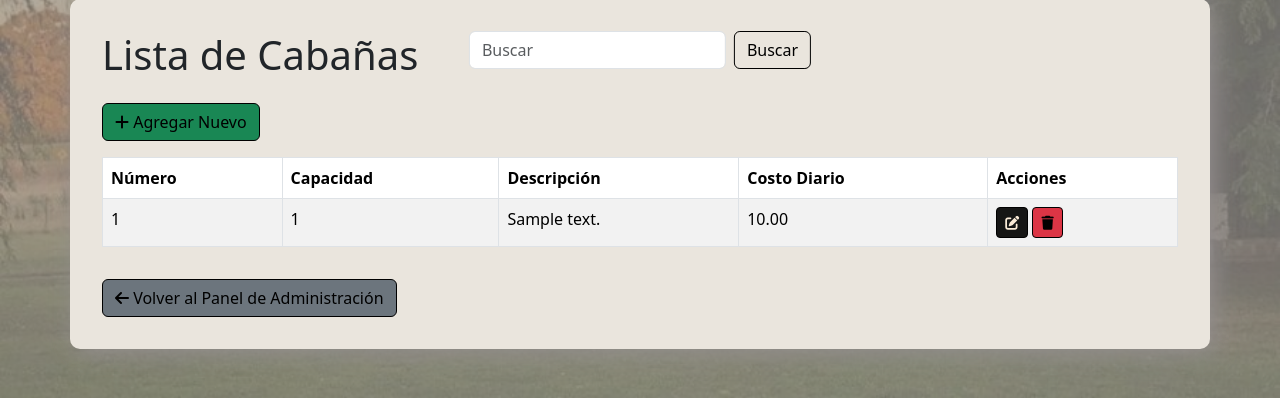
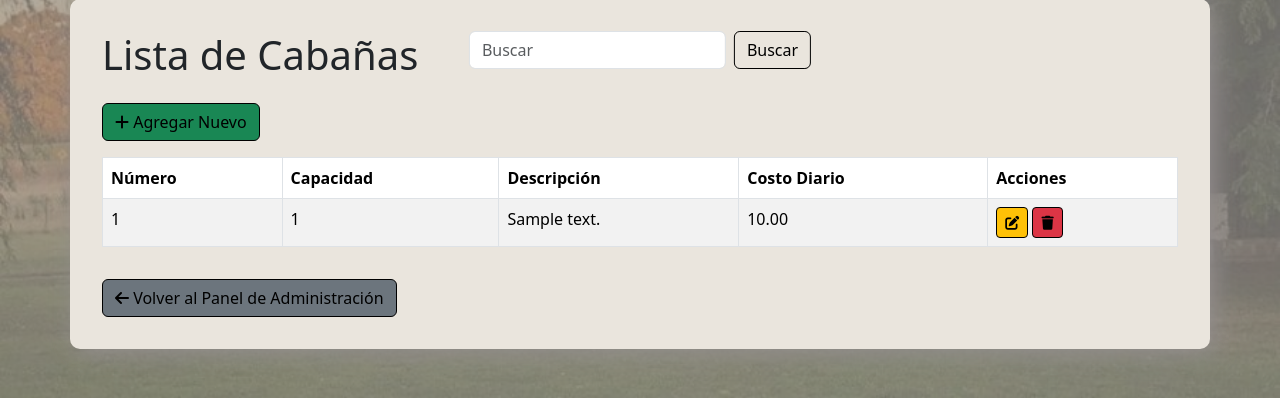
Before and after one commit to AdrianC89/Cabin-Manager-Web, a Node server app: page /cabanas/ in a window 1280 px wide. Shown: the part 178-576 px from the top of the page. Run offline with Node 20, Linux system fonts and the light colour scheme; a user stored in the database is signed in; tables that the repository leaves empty hold one stand-in row (values such as "Sample post"); some libraries are stand-ins or nearby versions.

Commit message:
Botón Editar en amarillo!

```diff
--- a/views/templates/table.ejs
+++ b/views/templates/table.ejs
@@ -35,7 +35,7 @@
                         <% } %>
                             <td>
                                 <!-- Botón de Editar con datos -->
-                                <button class="btn btn-primary btn-sm" data-bs-toggle="modal"
+                                <button class="btn btn-warning btn-sm" data-bs-toggle="modal"
                                     data-bs-target="#editModal" data-id="<%= dato[idField] %>"
                                     data-info='<%= JSON.stringify(dato) %>'
                                     data-encabezados='<%= JSON.stringify(encabezados) %>'>
```
